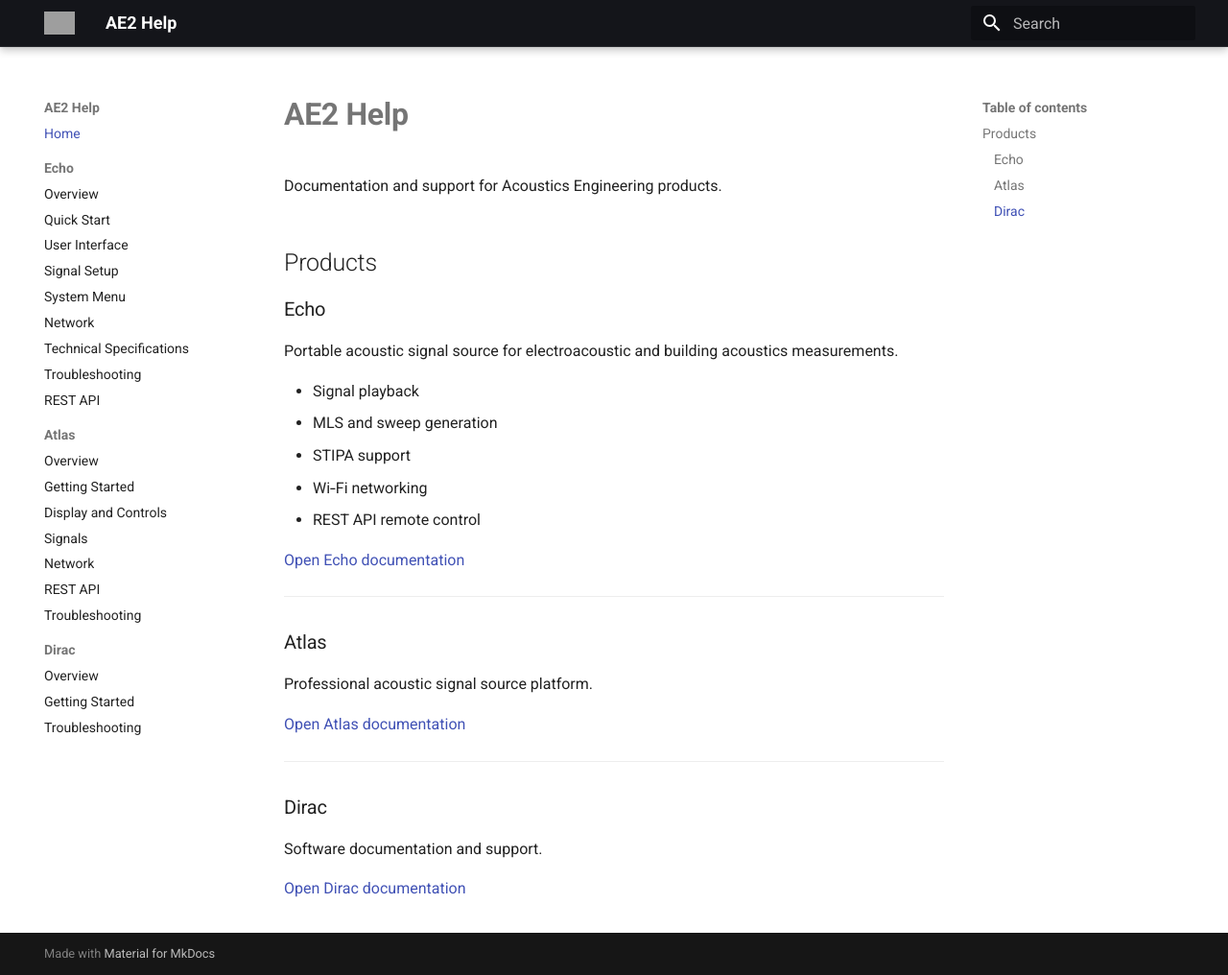
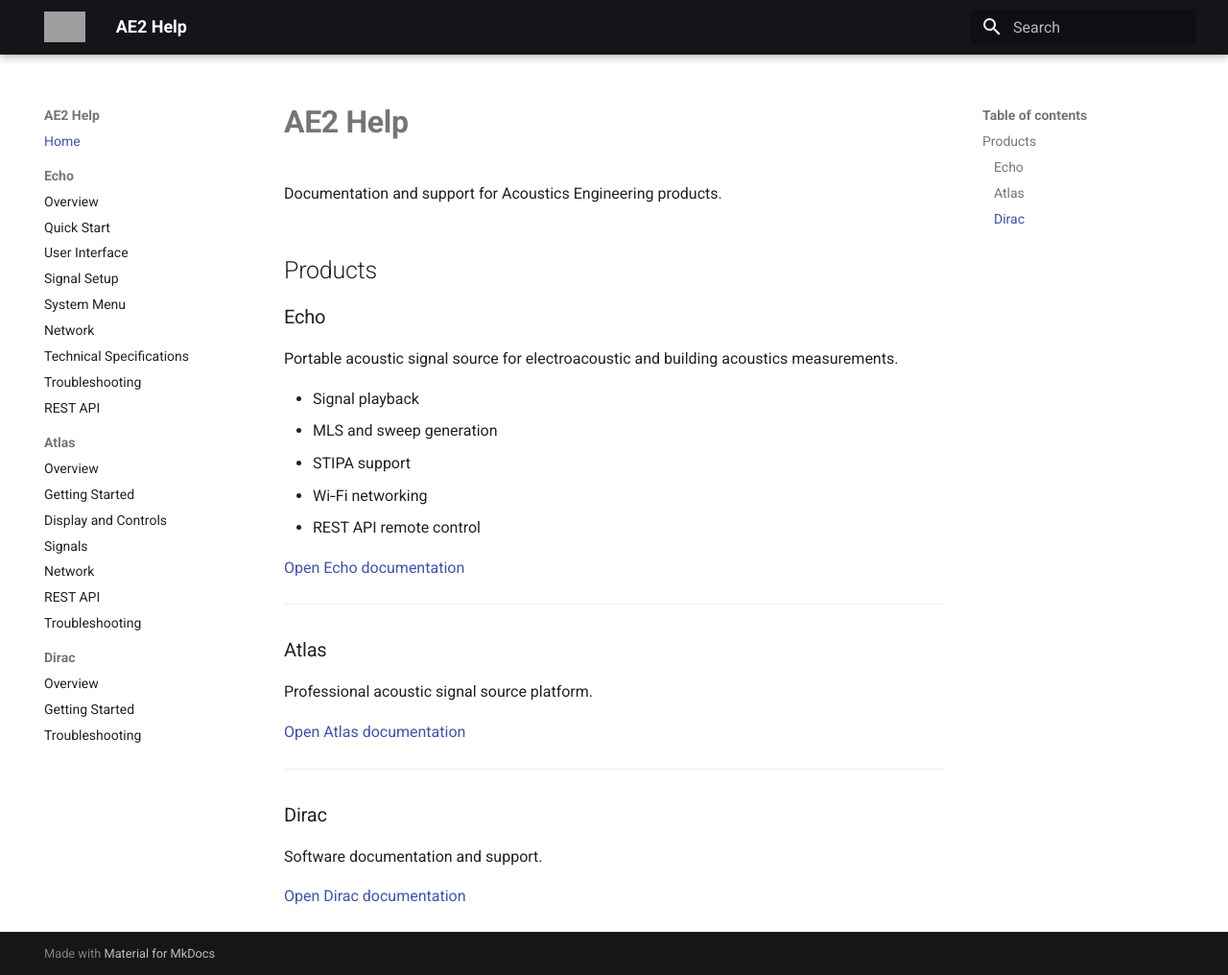
Before and after one commit to HanVertegaal/ae2.nl, an MkDocs documentation site: the page built from docs/index.md, in a window 1280 px wide and 1016 px high. Shown: the whole window at 96% size. Built offline with MkDocs 1.6.1 and Material for MkDocs 9.7.7, drawn with Linux system fonts in a browser that asks for light colours; grey boxes are pictures that could not be loaded.

Commit message:
Refine styling for company branding

```diff
--- a/docs/stylesheets/extra.css
+++ b/docs/stylesheets/extra.css
@@ -7,6 +7,12 @@
 
 .md-header {
   border-bottom: 1px solid rgba(255,255,255,0.08);
+}
+
+.md-header__button.md-logo img,
+.md-header__button.md-logo svg {
+  height: 32px;
+  width: auto;
 }
 
 .md-typeset h1 {
@@ -24,3 +30,7 @@
 .md-typeset table:not([class]) {
   font-size: 0.95rem;
 }
+
+.md-footer-meta {
+  border-top: 1px solid rgba(255,255,255,0.06);
+}
```
